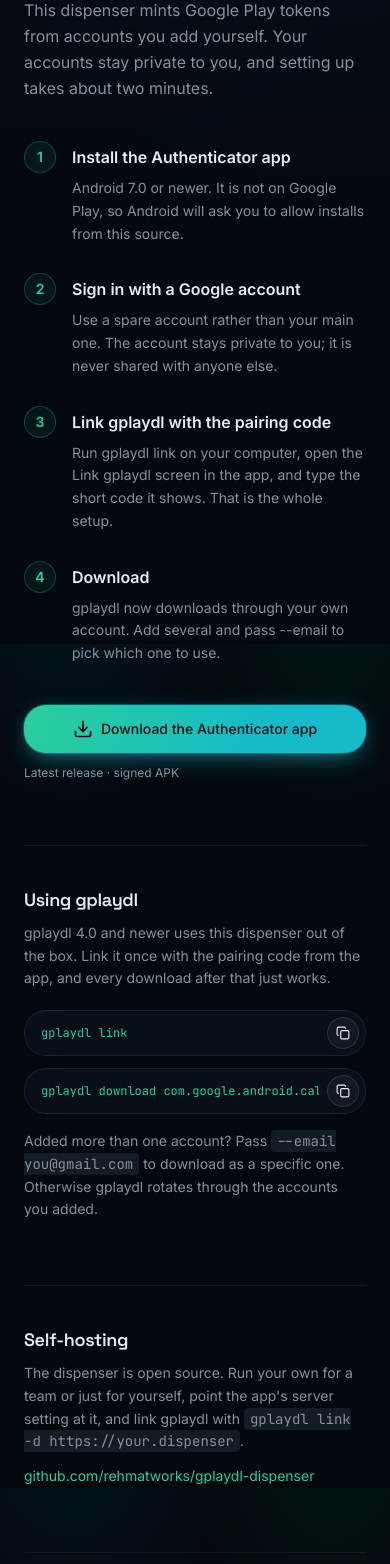
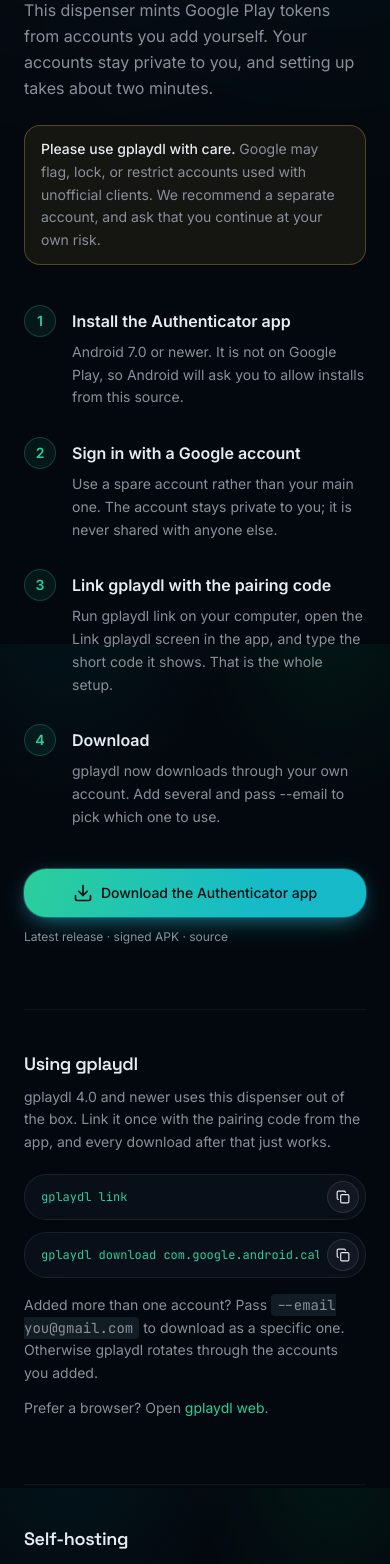
Before and after one commit to rehmatworks/gplaydl-dispenser, a React (Vite) app in the folder web/: page / in a window 390 px wide. Shown: the part 200-1764 px from the top of the page. Built offline with nearby package versions, Linux system fonts and the light colour scheme; no server answers.

Commit message:
Link related tools and surface account risk
Guide visitors to the downloader and source projects while keeping the unofficial-client warning visible through setup and account management.

```diff
--- a/web/src/pages/Dashboard.tsx
+++ b/web/src/pages/Dashboard.tsx
@@ -104,6 +104,17 @@
           </Button>
         </div>
 
+        <div
+          className="flex items-start gap-3 rounded-2xl border border-chart-4/30 bg-chart-4/8 p-4 text-sm"
+          role="note"
+        >
+          <AlertTriangle className="mt-0.5 size-5 shrink-0 text-chart-4" />
+          <p className="leading-relaxed text-muted-foreground">
+            Google may flag, lock, or restrict accounts used with unofficial clients. Please
+            use a separate account and continue at your own risk.
+          </p>
+        </div>
+
         {loadError && (
           <div className="flex items-center gap-3 rounded-2xl border border-chart-4/30 bg-chart-4/8 p-4 text-sm">
             <AlertTriangle className="size-5 shrink-0 text-chart-4" />
--- a/web/src/pages/Landing.tsx
+++ b/web/src/pages/Landing.tsx
@@ -58,12 +58,20 @@
           <a href="/" aria-label="gplaydl dispenser home">
             <Logo />
           </a>
-          <Button asChild variant="outline" size="sm" className="glass rounded-xl">
-            <a href={dashboardHref}>
-              <Smartphone className="size-4" />
-              Dashboard
+          <div className="flex items-center gap-3">
+            <a
+              href="https://gplaydl.com"
+              className="hidden text-sm text-muted-foreground hover:text-foreground sm:inline"
+            >
+              APK downloader
             </a>
-          </Button>
+            <Button asChild variant="outline" size="sm" className="glass rounded-xl">
+              <a href={dashboardHref}>
+                <Smartphone className="size-4" />
+                Dashboard
+              </a>
+            </Button>
+          </div>
         </div>
       </header>
 
@@ -75,6 +83,14 @@
           This dispenser mints Google Play tokens from accounts you add yourself. Your
           accounts stay private to you, and setting up takes about two minutes.
         </p>
+        <div
+          className="mt-6 rounded-2xl border border-chart-4/30 bg-chart-4/8 px-4 py-3 text-sm leading-relaxed text-muted-foreground"
+          role="note"
+        >
+          <span className="font-medium text-foreground">Please use gplaydl with care.</span>{" "}
+          Google may flag, lock, or restrict accounts used with unofficial clients. We
+          recommend a separate account, and ask that you continue at your own risk.
+        </div>
 
         <section className="mt-10 grid gap-10 md:grid-cols-[1fr_auto]">
           <ol className="space-y-7">
@@ -113,6 +129,13 @@
           <p className="mt-3 text-xs text-muted-foreground">
             {release ? `Version ${release.version}` : "Latest release"} · signed APK
             {release?.sha256 ? ` · SHA-256 ${release.sha256.slice(0, 12)}…` : ""}
+            {" · "}
+            <a
+              href="https://github.com/rehmatworks/gplaydl-authenticator"
+              className="hover:text-foreground hover:underline"
+            >
+              source
+            </a>
           </p>
         </div>
 
@@ -132,6 +155,13 @@
             <code className="rounded bg-muted px-1.5 py-0.5">--email you@gmail.com</code> to
             download as a specific one. Otherwise gplaydl rotates through the accounts you
             added.
+          </p>
+          <p className="mt-3 text-sm leading-relaxed text-muted-foreground">
+            Prefer a browser? Open{" "}
+            <a className="text-primary hover:underline" href="https://gplaydl.com">
+              gplaydl web
+            </a>
+            .
           </p>
         </section>
 
@@ -160,7 +190,8 @@
               <dd className="mt-1 text-muted-foreground">
                 Prefer a throwaway over your primary, work, or payment-linked account. An AAS
                 token can browse and download free Play apps as that account, and Google may
-                rate-limit, lock, or revoke accounts it sees on unofficial clients.
+                flag, rate-limit, lock, or restrict accounts it sees on unofficial clients.
+                Please continue at your own risk.
               </dd>
             </div>
             <div>
@@ -241,8 +272,23 @@
           <a href={downloadUrl} className="whitespace-nowrap hover:text-foreground">
             Download app
           </a>
+          <a href="https://gplaydl.com" className="whitespace-nowrap hover:text-foreground">
+            APK downloader
+          </a>
+          <a
+            href="https://github.com/rehmatworks/gplaydl"
+            className="whitespace-nowrap hover:text-foreground"
+          >
+            CLI
+          </a>
           <a href="#selfhost" className="whitespace-nowrap hover:text-foreground">
             Self-hosting
+          </a>
+          <a
+            href="https://github.com/rehmatworks/gplaydl-dispenser"
+            className="whitespace-nowrap hover:text-foreground"
+          >
+            Source
           </a>
           <a href="#terms" className="whitespace-nowrap hover:text-foreground">
             Terms
--- a/web/src/pages/Pair.tsx
+++ b/web/src/pages/Pair.tsx
@@ -62,6 +62,13 @@
             </p>
           </CardHeader>
           <CardContent className="p-6 pt-4">
+            <div
+              className="mb-5 rounded-xl border border-chart-4/30 bg-chart-4/8 p-3 text-sm leading-relaxed text-muted-foreground"
+              role="note"
+            >
+              Google may flag or restrict accounts used with unofficial clients. Please use
+              a separate account and continue at your own risk.
+            </div>
             <form onSubmit={submit} className="space-y-4">
               <div className="space-y-2">
                 <Label htmlFor="code">Pairing code</Label>
```
Also changed, not shown: 1 other file (tests, documents, lock files or other folders).
